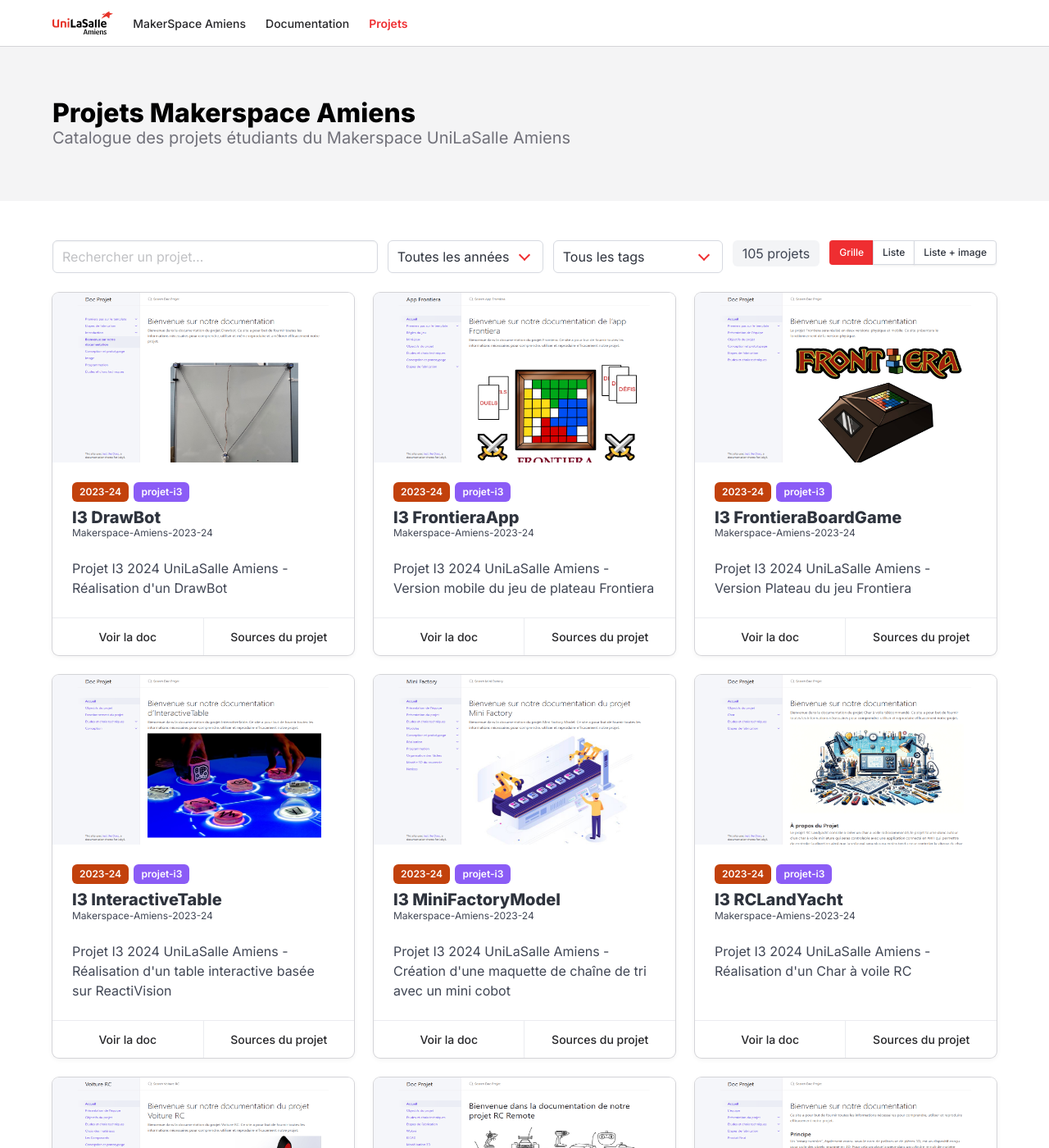
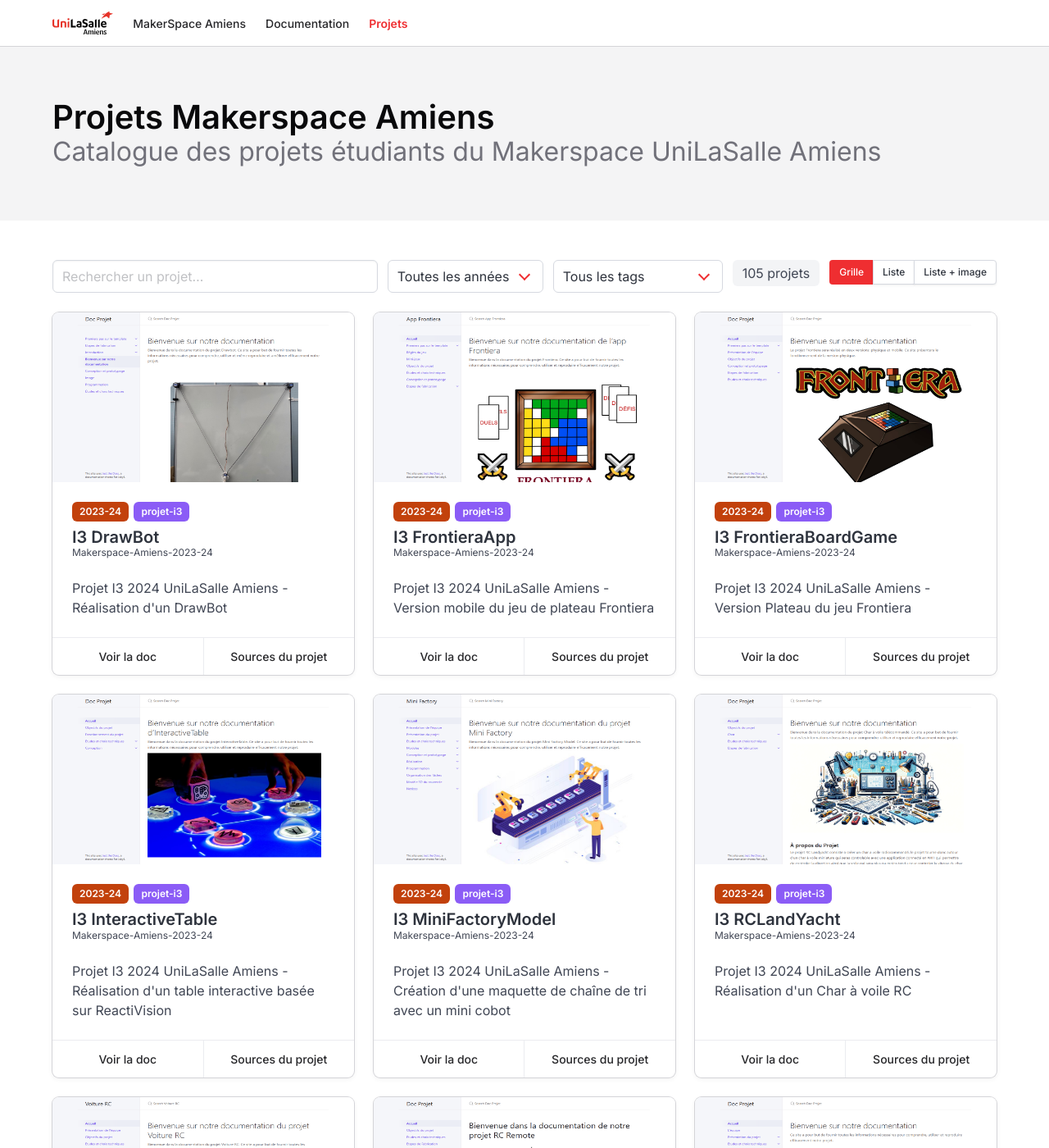
Before and after one commit to Makerspace-Amiens/makerspace-projects, a Jekyll site: the page built from index.html, in a window 1280 px wide and 1400 px high. Shown: the whole window at 82% size. Built offline with Jekyll 4.4.1, drawn with Linux system fonts in a browser that asks for light colours.

Commit message:
fix - Standardize Title theme

```diff
--- a/_layouts/default.html
+++ b/_layouts/default.html
@@ -33,11 +33,11 @@
     </div>
   </nav>
 
-  <section class="hero is-primary">
+  <section class="hero is-primary is-bold">
     <div class="hero-body">
       <div class="container">
-        <p class="title">{{ site.title }}</p>
-        <p class="subtitle">{{ site.description }}</p>
+        <h1 class="title is-2">{{ site.title }}</h1>
+        <p class="subtitle is-3">{{ site.description }}</p>
       </div>
     </div>
   </section>
--- a/assets/css/style.css
+++ b/assets/css/style.css
@@ -38,6 +38,17 @@
   --bulma-radius-large: 8px;
 
   --bulma-navbar-height: 3.5rem;
+}
+
+/* Titres/sous-titres alignés sur makerspace-doc.
+   Bulma 1.0.2 définit --bulma-title-weight (extrabold = 800) directement sur
+   le sélecteur .title : il faut donc le redéfinir au même niveau, pas sur :root. */
+.title,
+.subtitle {
+  --bulma-title-weight: 600;
+  --bulma-title-line-height: 1.125;
+  --bulma-subtitle-weight: 400;
+  --bulma-subtitle-line-height: 1.25;
 }
 
 html {
@@ -141,12 +152,18 @@
   color: var(--fg);
 }
 
+/* Supprime le dégradé coloré que Bulma applique via .hero.is-bold
+   (sinon il recouvre le fond gris du hero) */
+.hero.is-bold:not(.has-bg-image) {
+  background-image: none !important;
+}
+
 .hero.is-primary .hero-body {
   padding: 4rem 1.5rem;
 }
 
 .hero.is-primary .title {
-  color: #000;
+  color: var(--fg);
 }
 
 .hero.is-primary .subtitle {
```
